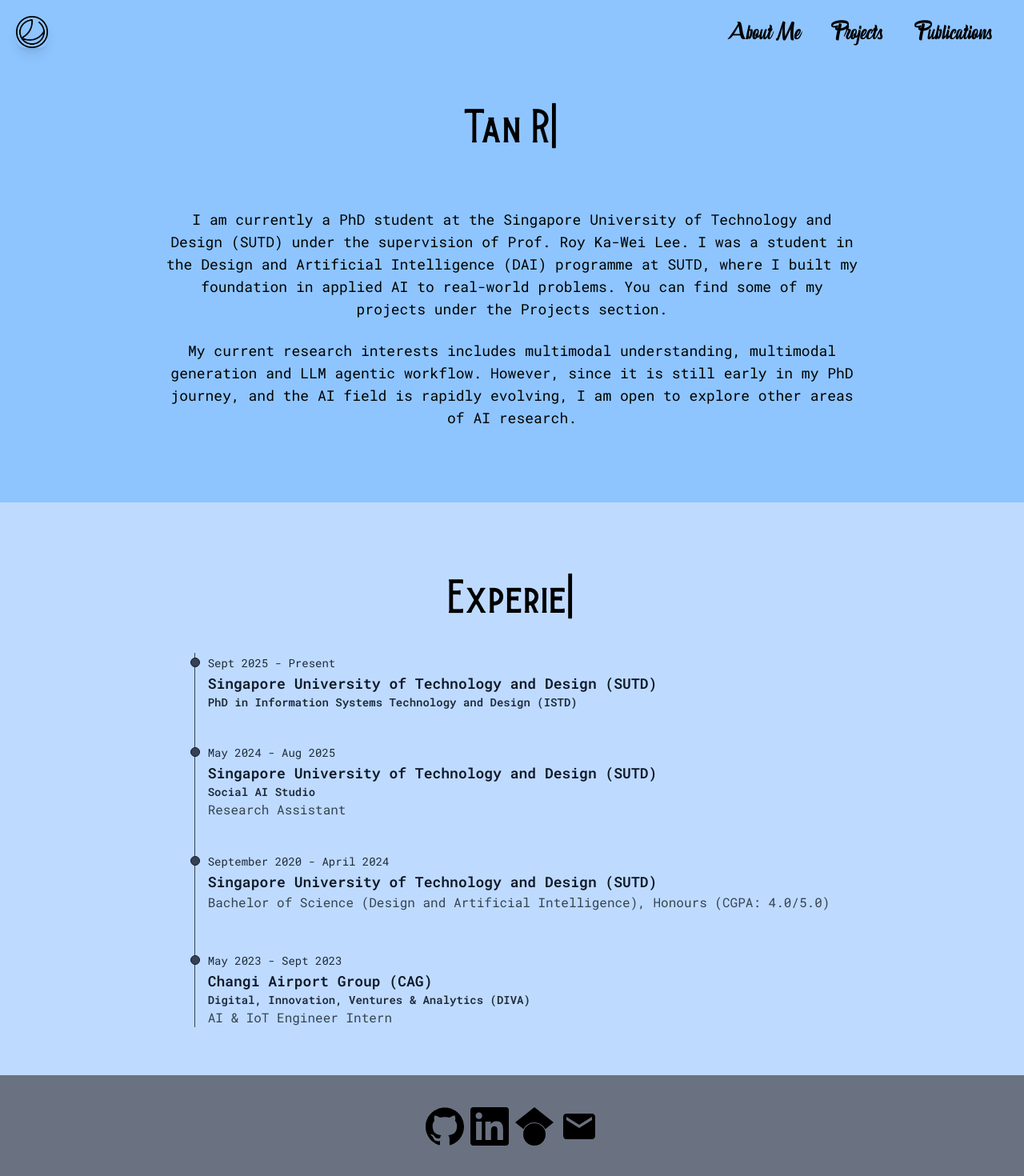
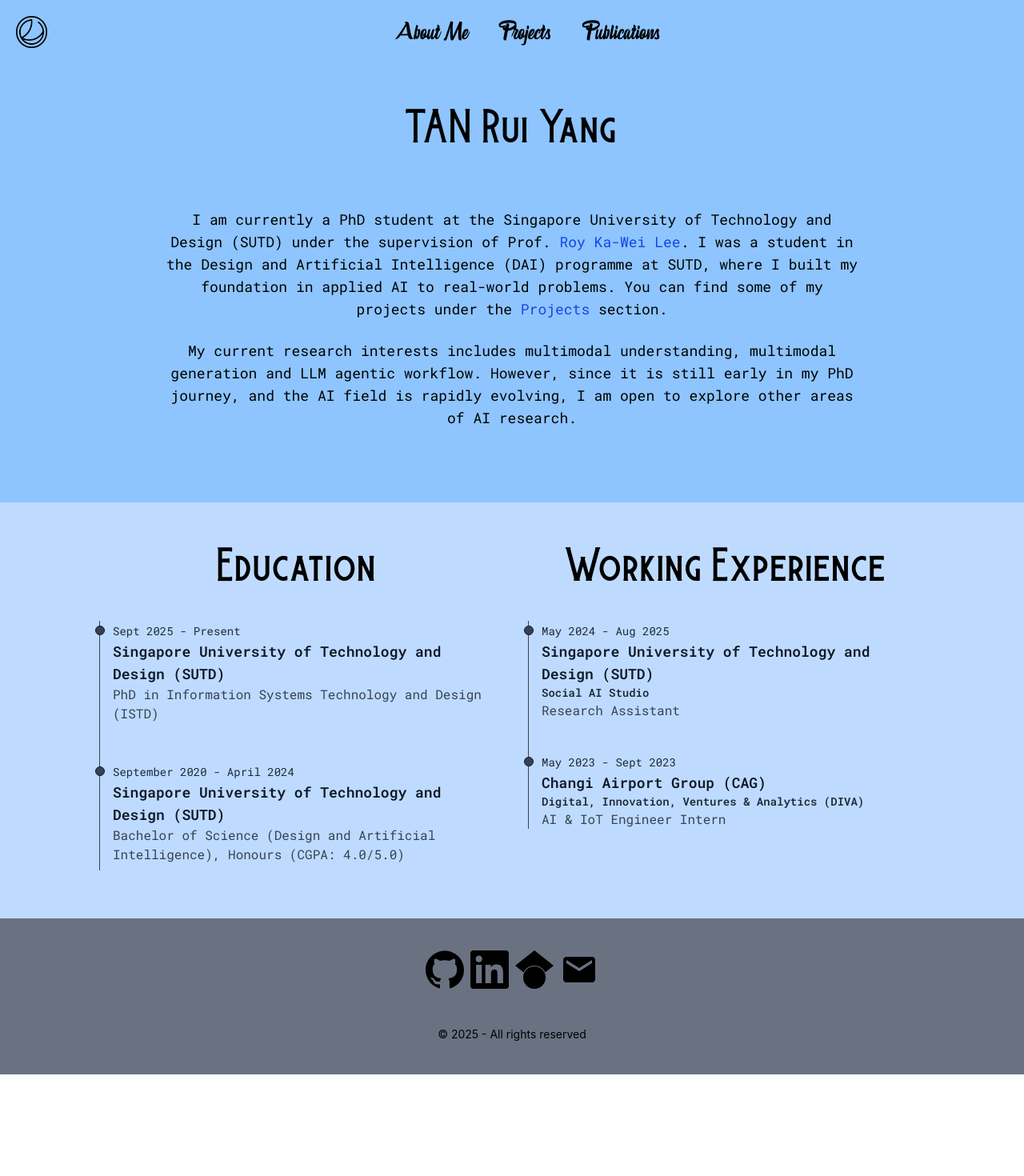
Before and after one commit to ry2001/ry2001.github.io, a React (Vite) app: page / in a window 1280 px wide. Shown: the top 1470 px of the page at 80% size. After the commit the page ends 1343 px from the top, so only its background shows below. Built offline with nearby package versions, Linux system fonts and the light colour scheme.

Commit message:
Update UI design and edit AboutMe page

```diff
--- a/src/components/Navbar.jsx
+++ b/src/components/Navbar.jsx
@@ -4,21 +4,21 @@ export default function Navbar() {
   const location = useLocation();
 
   return (
-    <div className="flex bg-blue-300 justify-between items-center p-5 select-none">
-          <Link to="/">
-            <img
-              src="LOGO.png"
-              className="m-auto rounded-xl shadow-lg w-10 h-10"
-              alt="my logo for light mode"
-            />
-          </Link>
-      <div className="flex">
+    <div className="flex bg-blue-300 items-center p-5 select-none">
+      <Link to="/">
+        <img
+          src="LOGO.png"
+          className="m-auto rounded-xl  w-10 h-10"
+          alt="my logo"
+        />
+      </Link>
+      <div className="w-full flex justify-center">
         {location.pathname === "/" ? (
           <div className="font-bananasitalic text-4xl large:text-5xl px-5">
             About Me
           </div>
         ) : (
-          <div className="font-bananasitalic text-4xl large:text-5xl px-5 hover:text-blue-300">
+          <div className="font-bananasitalic text-4xl large:text-5xl px-5 hover:text-blue-800">
             <Link to="/">About Me</Link>
           </div>
         )}
@@ -27,7 +27,7 @@ export default function Navbar() {
             Projects
           </div>
         ) : (
-          <div className="font-bananasitalic text-4xl large:text-5xl px-5 hover:text-blue-300">
+          <div className="font-bananasitalic text-4xl large:text-5xl px-5 hover:text-blue-800">
             <Link to="/projects">Projects</Link>
           </div>
         )}
@@ -36,7 +36,7 @@ export default function Navbar() {
             Publications
           </div>
         ) : (
-          <div className="font-bananasitalic text-4xl large:text-5xl px-5 hover:text-blue-300">
+          <div className="font-bananasitalic text-4xl large:text-5xl px-5 hover:text-blue-800">
             <Link to="/publications">Publications</Link>
           </div>
         )}
--- a/src/components/SinglePaper.jsx
+++ b/src/components/SinglePaper.jsx
@@ -27,7 +27,7 @@ function checkURL(id, url) {
 export default function SinglePaper(props) {
   return (
     <section className="flex mx-auto select-text">
-      <div className="relative flex-1 rounded-xl py-1 bg-gray-200 shadow-lg hover:shadow-xl mb-5 dark:bg-gray-700">
+      <div className="relative flex-1 rounded-xl py-1 bg-gray-200 shadow-lg hover:shadow-xl mb-5">
         <div className="text-center px-4 pt-5 pb-10">
           <p className="text-left font-bold text-lg mb-2">{props.title}</p>
           <p className="text-left mb-2">{props.citation}</p>
--- a/src/data/publicationData.js
+++ b/src/data/publicationData.js
@@ -17,7 +17,7 @@ export const publicationData = [
     title:
       "Cross-Modal Transfer from Memes to Videos: Addressing Data Scarcity in Hateful Video Detection",
     citation:
-      "Wang, H., Tan, R. Y., & Lee, R. K. W. (2025). Cross-Modal Transfer from Memes to Videos: Addressing Data Scarcity in Hateful Video Detection. arXiv preprint arXiv:2501.15438.",
+      "Wang, H., Tan, R. Y., & Lee, R. K. W. (2025, April). Cross-Modal Transfer from Memes to Videos: Addressing Data Scarcity in Hateful Video Detection. In Proceedings of the ACM on Web Conference 2025 (pp. 5255-5263).",
     urls: [
       "https://github.com/Social-AI-Studio/CrossModalTransferLearning",
       "https://arxiv.org/abs/2501.15438",
--- a/src/index.css
+++ b/src/index.css
@@ -15,10 +15,10 @@ body {
     Ubuntu, Cantarell, Fira Sans, Droid Sans, Helvetica Neue, sans-serif;
 }
 
-a {
+/* a {
   color: inherit;
   text-decoration: none;
-}
+} */
 
 * {
   box-sizing: border-box;
--- a/src/pages/AboutMe.jsx
+++ b/src/pages/AboutMe.jsx
@@ -1,31 +1,19 @@
-import { ReactTyped } from "react-typed";
-import { motion as m } from "framer-motion";
+import React from "react";
 
 export default function AboutMe() {
   return (
     <main className="font-robotomono bg-blue-300">
-      <m.section
-        className="bg-blue-300 p-5"
-        initial={{ opacity: 0 }}
-        animate={{ opacity: 1 }}
-        transition={{ duration: 0.5, ease: "easeOut" }}
-      >
+      <section className="bg-blue-300 p-5">
         <div className="flex justify-center">
-          <ReactTyped
-            strings={["Tan Rui Yang"]}
-            typeSpeed={150}
-            backSpeed={100}
-            loop
-            className="font-burtons text-5xl p-10"
-          />
+          <p className="font-burtons text-5xl p-10">TAN Rui Yang</p>
         </div>
         <div className="w-3/4 text-center text-lg pb-10 mx-auto px-5 my-5">
           <p className="p-3">
             I am currently a PhD student at the Singapore University of Technology and Design (SUTD)
-            under the supervision of Prof. <a className="text-blue-100" href='https://www.roylee.sg/'>Roy Ka-Wei Lee</a>. I was
+            under the supervision of Prof. <a className="text-blue-700 hover:text-blue-900" href='https://www.roylee.sg/'>Roy Ka-Wei Lee</a>. I was
             a student in the Design and Artificial Intelligence (DAI) programme at SUTD, where I built
             my foundation in applied AI to real-world problems. You can find some of my projects under the
-            <a href="/projects" className="text-blue-100"> Projects</a> section.
+            <a href="/projects" className="text-blue-700 hover:text-blue-900"> Projects</a> section.
           </p>
           <p className="p-3">
             My current research interests includes multimodal understanding, multimodal generation and LLM agentic
@@ -33,18 +21,11 @@ export default function AboutMe() {
             am open to explore other areas of AI research.
           </p>
         </div>
-      </m.section>
+      </section>
       <section className="bg-blue-200 p-5">
-        <div className="flex flex-col mt-10 justify-center items-center">
-          <div className="flex justify-center">
-            <ReactTyped
-              strings={["Experiences"]}
-              typeSpeed={150}
-              backSpeed={100}
-              loop
-              className="font-burtons text-5xl p-10"
-            />
-          </div>
+        <div className="w-full flex flex-row justify-center">
+          <div className="w-2/5 flex flex-col mx-5">
+            <p className="font-burtons text-5xl p-10 text-center">Education</p>
             <div>
               <ol className="relative border-l border-gray-700">
                 <li className="mb-10 ml-4">
@@ -55,10 +36,30 @@ export default function AboutMe() {
                   <h3 className="text-lg font-semibold text-gray-900">
                     Singapore University of Technology and Design (SUTD)
                   </h3>
-                <p className="text-sm font-semibold text-gray-800">
+                  <p className="text-base font-normal text-gray-700 pb-2">
                     PhD in Information Systems Technology and Design (ISTD)
                   </p>
                 </li>
+                <li className="mb-10 ml-4">
+                  <div className="absolute w-3 h-3 bg-gray-700 rounded-full mt-1.5 -left-1.5 border border-gray-900"></div>
+                  <time className="mb-1 text-sm font-normal leading-none text-gray-800">
+                    September 2020 - April 2024
+                  </time>
+                  <h3 className="text-lg font-semibold text-gray-900">
+                    Singapore University of Technology and Design (SUTD)
+                  </h3>
+                  <p className="text-base font-normal text-gray-700 pb-2">
+                    Bachelor of Science (Design and Artificial Intelligence),
+                    Honours (CGPA: 4.0/5.0)
+                  </p>
+                </li>
+              </ol>
+            </div>
+          </div>
+          <div className="w-2/5 flex flex-col mx-5">
+            <p className="font-burtons text-5xl p-10 text-center">Working Experience</p>
+            <div>
+              <ol className="relative border-l border-gray-700">
                 <li className="mb-10 ml-4">
                   <div className="absolute w-3 h-3 bg-gray-700 rounded-full mt-1.5 -left-1.5 border border-gray-900"></div>
                   <time className="mb-1 text-sm font-normal leading-none text-gray-800">
@@ -72,19 +73,6 @@ export default function AboutMe() {
                   </h3>
                   <p className="mb-4 text-base font-normal text-gray-700">
                     Research Assistant
-                </p>
-              </li>
-              <li className="mb-10 ml-4">
-                <div className="absolute w-3 h-3 bg-gray-700 rounded-full mt-1.5 -left-1.5 border border-gray-900"></div>
-                <time className="mb-1 text-sm font-normal leading-none text-gray-800">
-                  September 2020 - April 2024
-                </time>
-                <h3 className="text-lg font-semibold text-gray-900">
-                  Singapore University of Technology and Design (SUTD)
-                </h3>
-                <p className="text-base font-normal text-gray-700 pb-2">
-                  Bachelor of Science (Design and Artificial Intelligence),
-                  Honours (CGPA: 4.0/5.0)
                   </p>
                 </li>
                 <li className="mb-10 ml-4">
@@ -105,6 +93,7 @@ export default function AboutMe() {
               </ol>
             </div>
           </div>
+        </div>
       </section>
     </main>
   );
--- a/src/pages/Projects.jsx
+++ b/src/pages/Projects.jsx
@@ -9,6 +9,7 @@ export default function Projects() {
       animate={{ opacity: 1 }}
       transition={{ duration: 0.5, ease: "easeOut" }}
     >
+      <p className="text-center text-sm">Click on the images to learn more about each project.</p>
       <section className="flex flex-row flex-wrap gap-10 p-5">
         {projectData.map((project) => (
           <SingleProject
```
Also changed, not shown: src/components/SingleProject.jsx (+7 -7 lines). Lines whose indentation alone changed are shown as unchanged.
